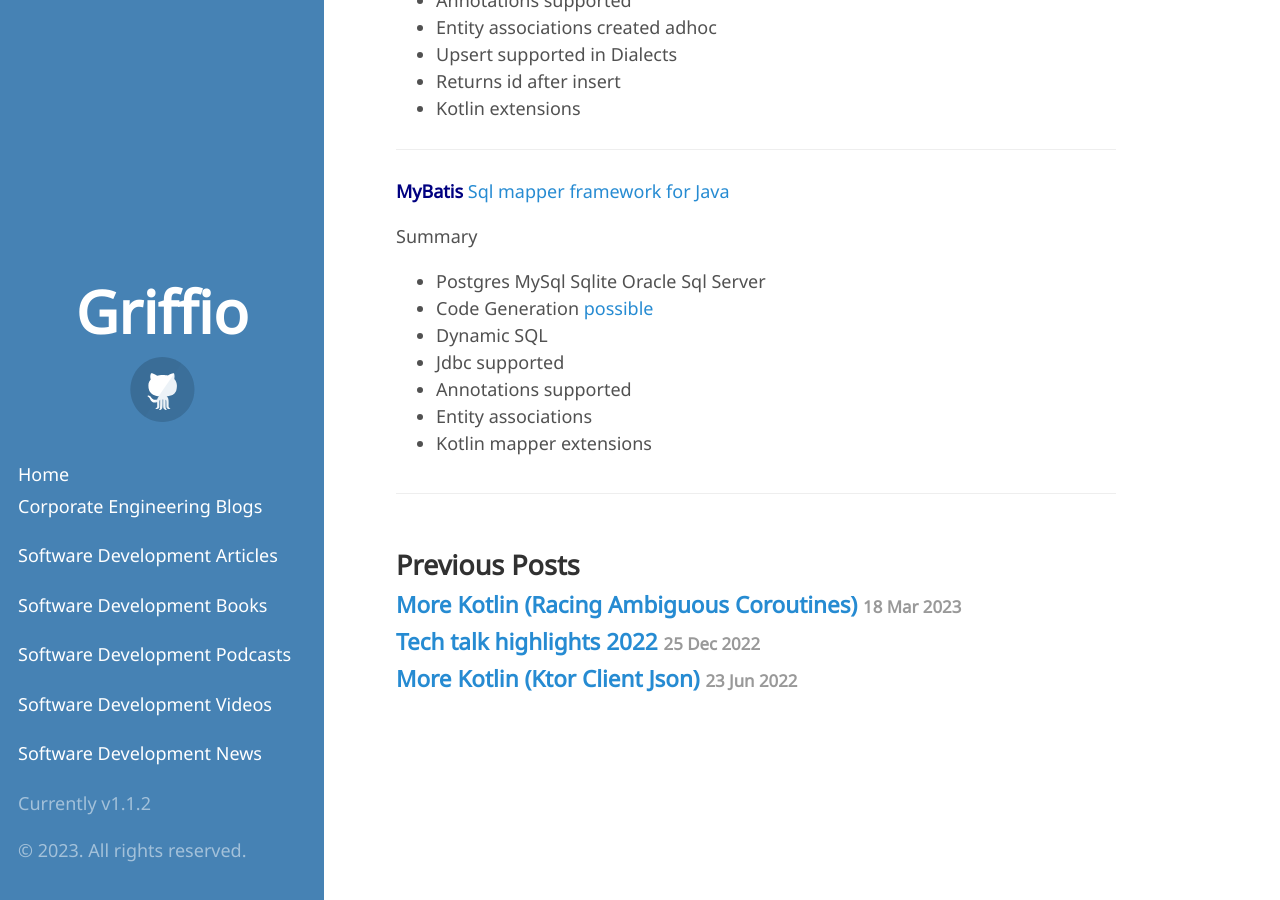
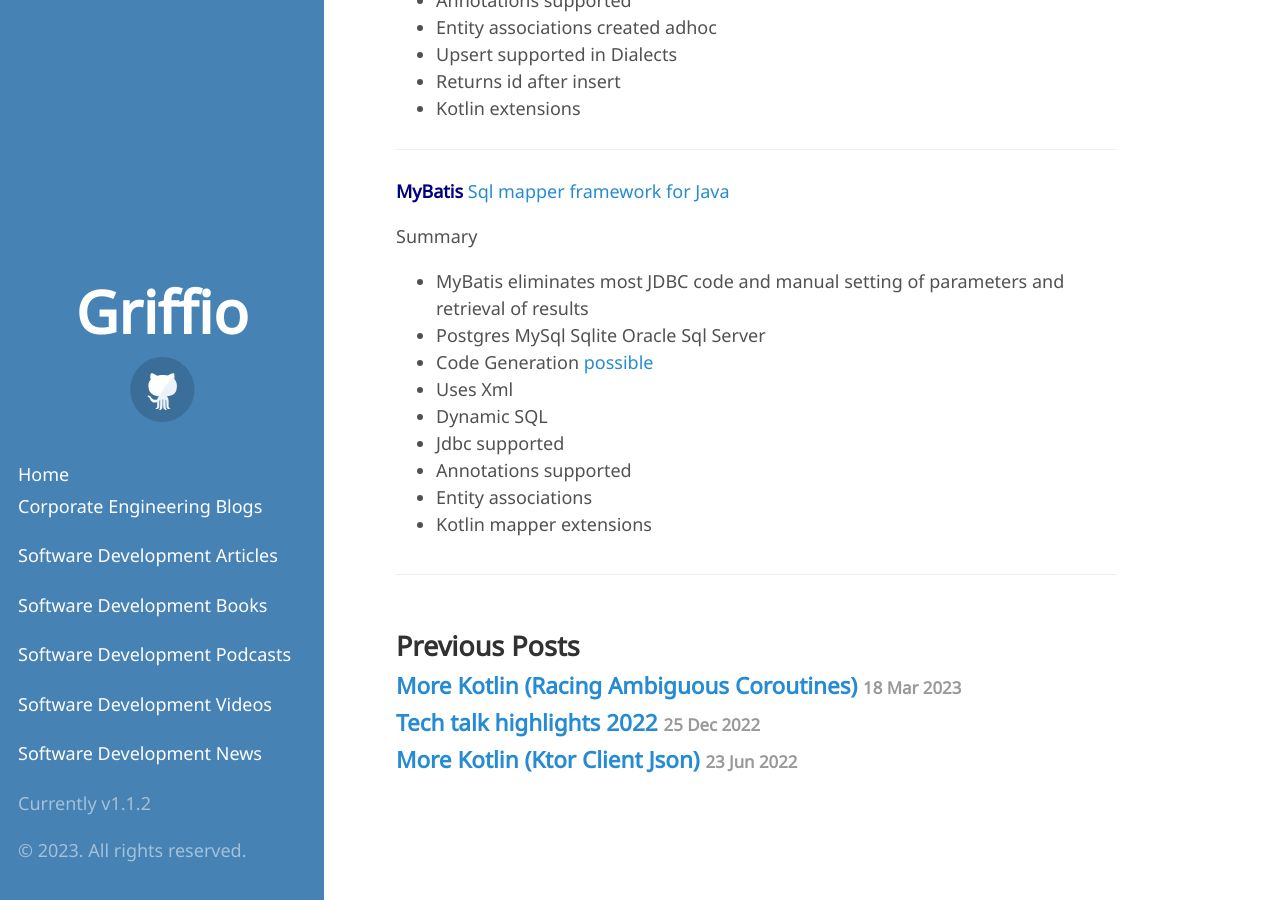
Before and after one commit to griffio/griffio.github.io, a Jekyll site: the page built from _posts/2023-04-20-More-Kotlin-Sql-Persistence-Comparision.md, in a window 1280 px wide and 900 px high, scrolled down 5201 px. Built offline with Jekyll 4.4.1, drawn with Linux system fonts in a browser that asks for light colours; some web fonts are replaced.

```diff
--- a/_posts/2023-04-20-More-Kotlin-Sql-Persistence-Comparision.md
+++ b/_posts/2023-04-20-More-Kotlin-Sql-Persistence-Comparision.md
@@ -186,8 +186,10 @@
 
 Summary
 
+* MyBatis eliminates most JDBC code and manual setting of parameters and retrieval of results
 * Postgres MySql Sqlite Oracle Sql Server
 * Code Generation [possible](https://mybatis.org/generator/)
+* Uses Xml
 * Dynamic SQL
 * Jdbc supported
 * Annotations supported
```
